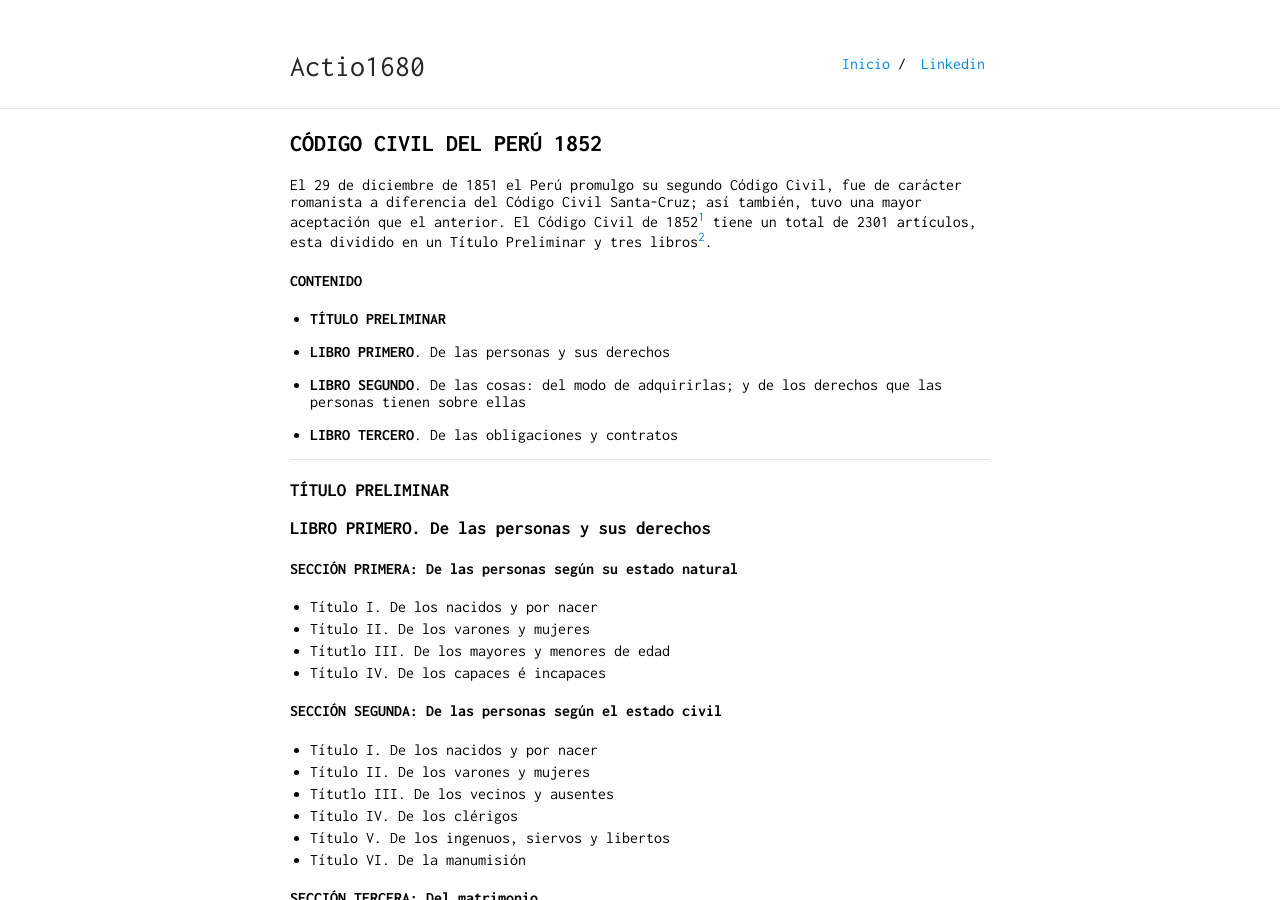
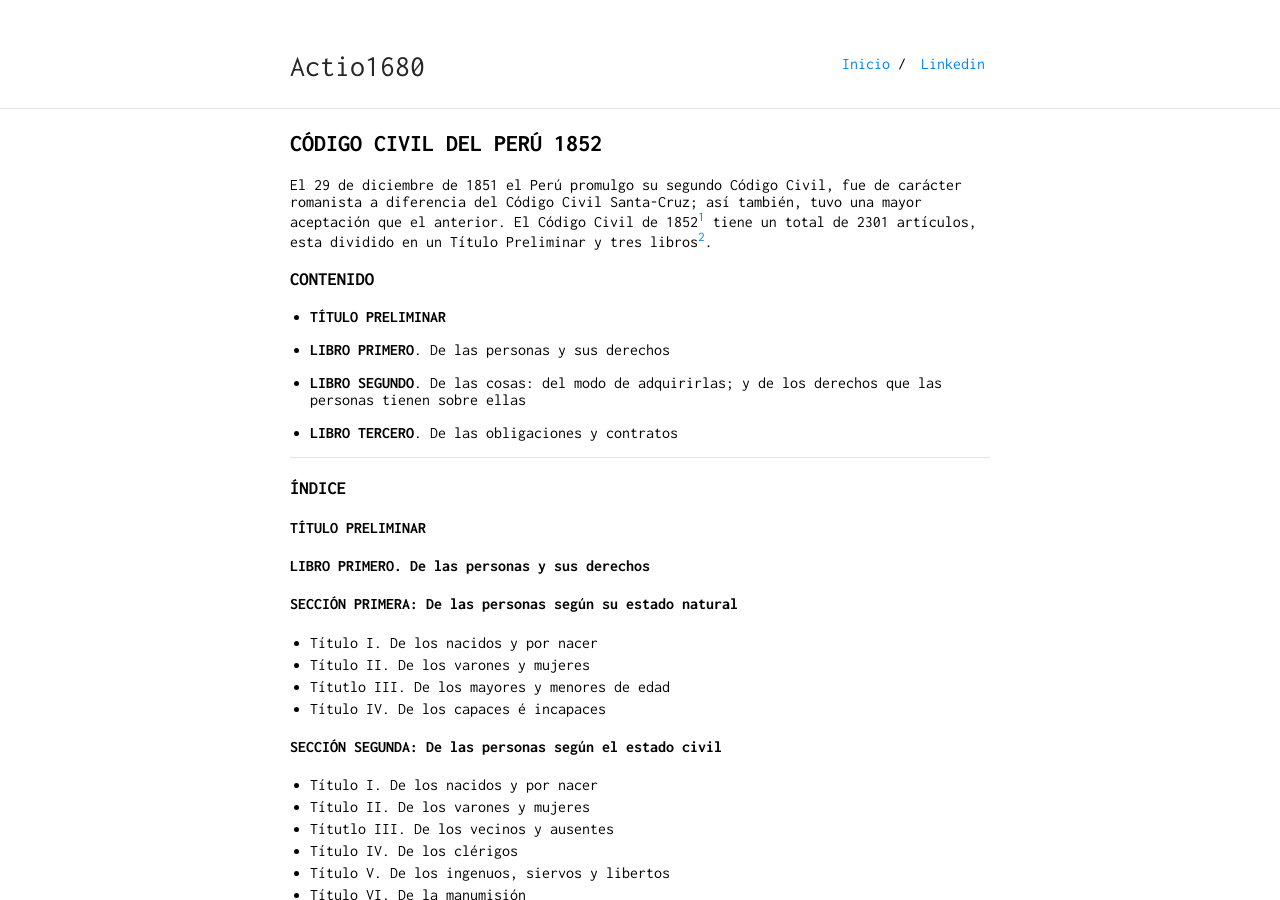
Before and after one commit to actio1680/actio1680.github.io, a Jekyll site: the page built from paginas/cc1852.md, in a window 1280 px wide and 900 px high. Built offline with Jekyll 4.4.1, drawn with Linux system fonts in a browser that asks for light colours; our own code applies the rules of GitHub Pages for plain Markdown files.

Commit message:
Update cc1852.md

```diff
--- a/paginas/cc1852.md
+++ b/paginas/cc1852.md
@@ -4,7 +4,7 @@ layout: default
 ## CÓDIGO CIVIL DEL PERÚ 1852
 El 29 de diciembre de 1851 el Perú promulgo su segundo Código Civil, fue de carácter romanista a diferencia del Código Civil Santa-Cruz; así también, tuvo una mayor aceptación que el anterior. El Código Civil de 1852[^1] tiene un total de 2301 artículos, esta dividido en un Título Preliminar y tres libros[^2].
 
-#### CONTENIDO
+### CONTENIDO
 
 - **TÍTULO PRELIMINAR**
 
@@ -15,9 +15,10 @@ El 29 de diciembre de 1851 el Perú promulgo su segundo Código Civil, fue de ca
 - **LIBRO TERCERO**. De las obligaciones y contratos
 
 ---
+### ÍNDICE
 
-### TÍTULO PRELIMINAR
-### LIBRO PRIMERO. De las personas y sus derechos
+#### TÍTULO PRELIMINAR
+#### LIBRO PRIMERO. De las personas y sus derechos
 #### SECCIÓN PRIMERA: De las personas según su estado natural
 - Título I. De los nacidos y por nacer
 - Título II. De los varones y mujeres
@@ -66,7 +67,7 @@ El 29 de diciembre de 1851 el Perú promulgo su segundo Código Civil, fue de ca
 - Título III. Registro de matrimonios
 - Título IV. Registro de defunciones
 
-### LIBRO SEGUNDO. De las cosas: del modo de adquirirlas; y de los derechos que las personas tienen sobre ellas
+#### LIBRO SEGUNDO. De las cosas: del modo de adquirirlas; y de los derechos que las personas tienen sobre ellas
 #### SECCIÓN PRIMERA. De las cosas
 - Título I. Distinción de las cosas
 - Título II. De la propiedad ó dominio, y de sus efectos
@@ -123,7 +124,7 @@ El 29 de diciembre de 1851 el Perú promulgo su segundo Código Civil, fue de ca
 - Título I. De las capellanías
 - Título II. Del patronato
 
-### LIBRO TERCERO. De las obligaciones y contratos
+#### LIBRO TERCERO. De las obligaciones y contratos
 #### SECCIÓN PRIMERA. Principios generales
 - Título I. De las obligaciones en general
 - Título II. De los contratos en general
```
